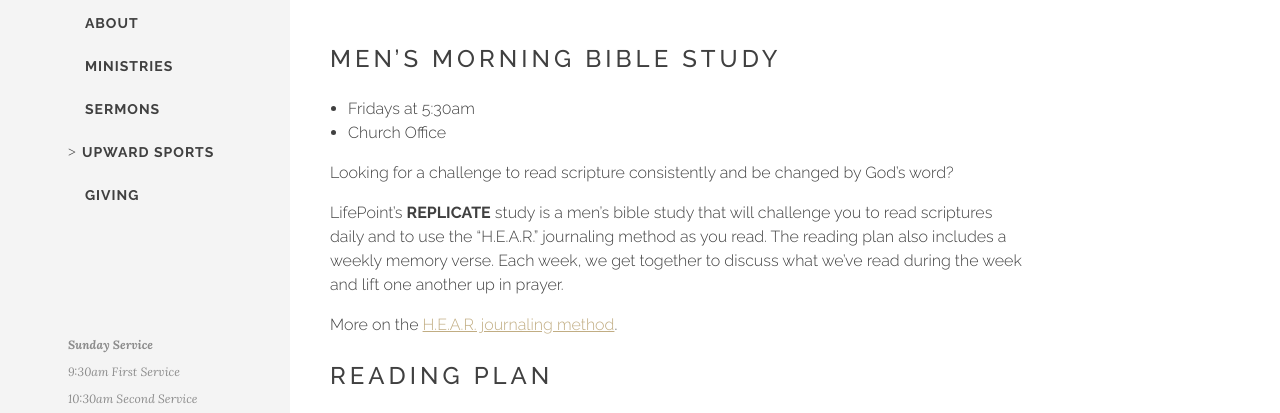
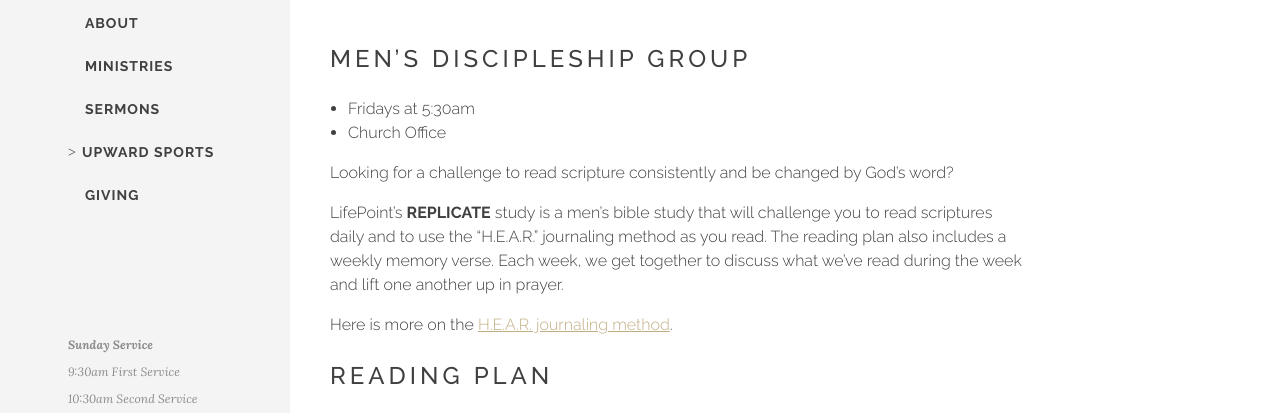
Before and after one commit to tybenz/lifepoint.github.io, a Jekyll site: the page built from replicate/index.md, in a window 1280 px wide. Shown: the part 300-713 px from the top of the page. Built offline with Jekyll 4.4.1, drawn with Linux system fonts in a browser that asks for light colours; some web fonts are replaced.

Commit message:
Update index.md

```diff
--- a/replicate/index.md
+++ b/replicate/index.md
@@ -90,7 +90,7 @@ published: true
     }
 </style>
 
-### Men's Morning Bible Study
+### Men's Discipleship Group
 
 - Fridays at 5:30am
 - Church Office
@@ -103,7 +103,7 @@ The reading plan also includes a weekly memory verse. Each week, we get
 together to discuss what we've read during the week and lift one another up in
 prayer.
 
-More on the [H.E.A.R. journaling method](https://replicate.org/what-is-a-hear-journal/).
+Here is more on the [H.E.A.R. journaling method](https://replicate.org/what-is-a-hear-journal/).
 
 ### Reading plan
 
```
